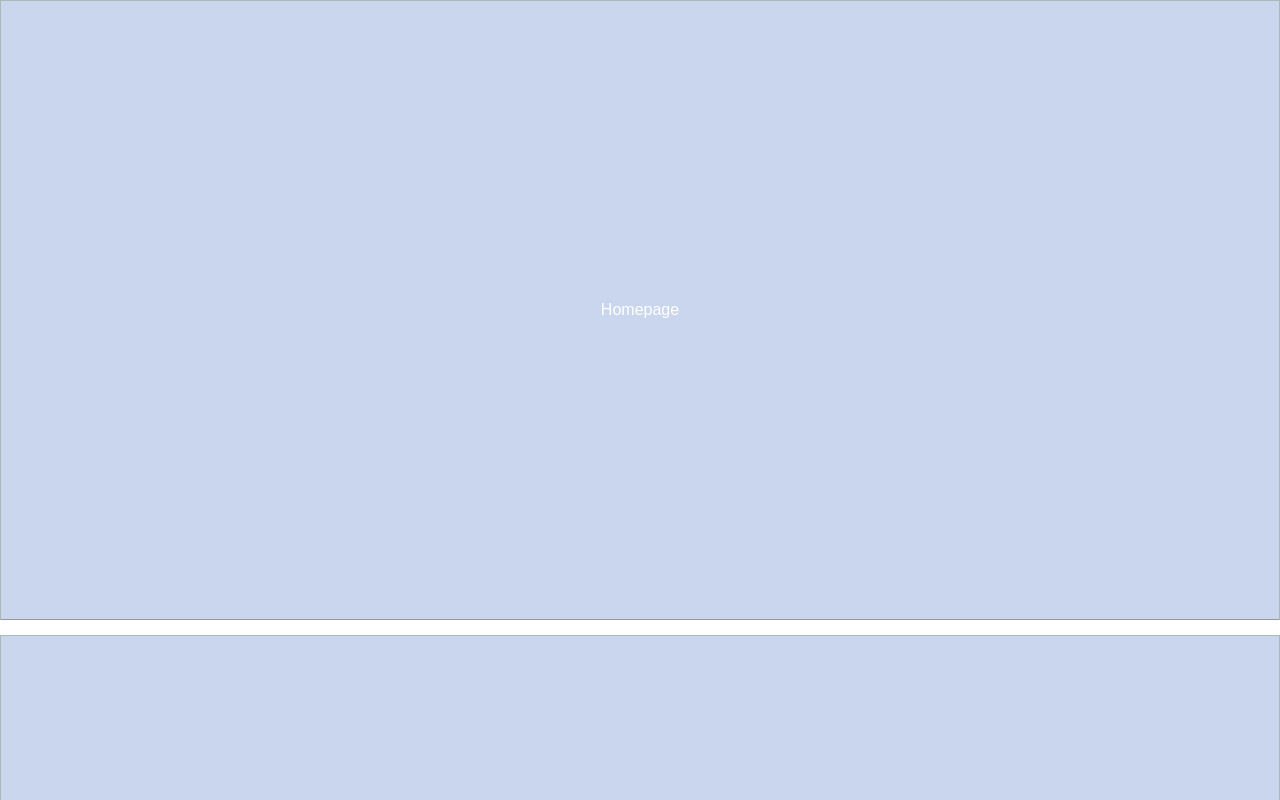
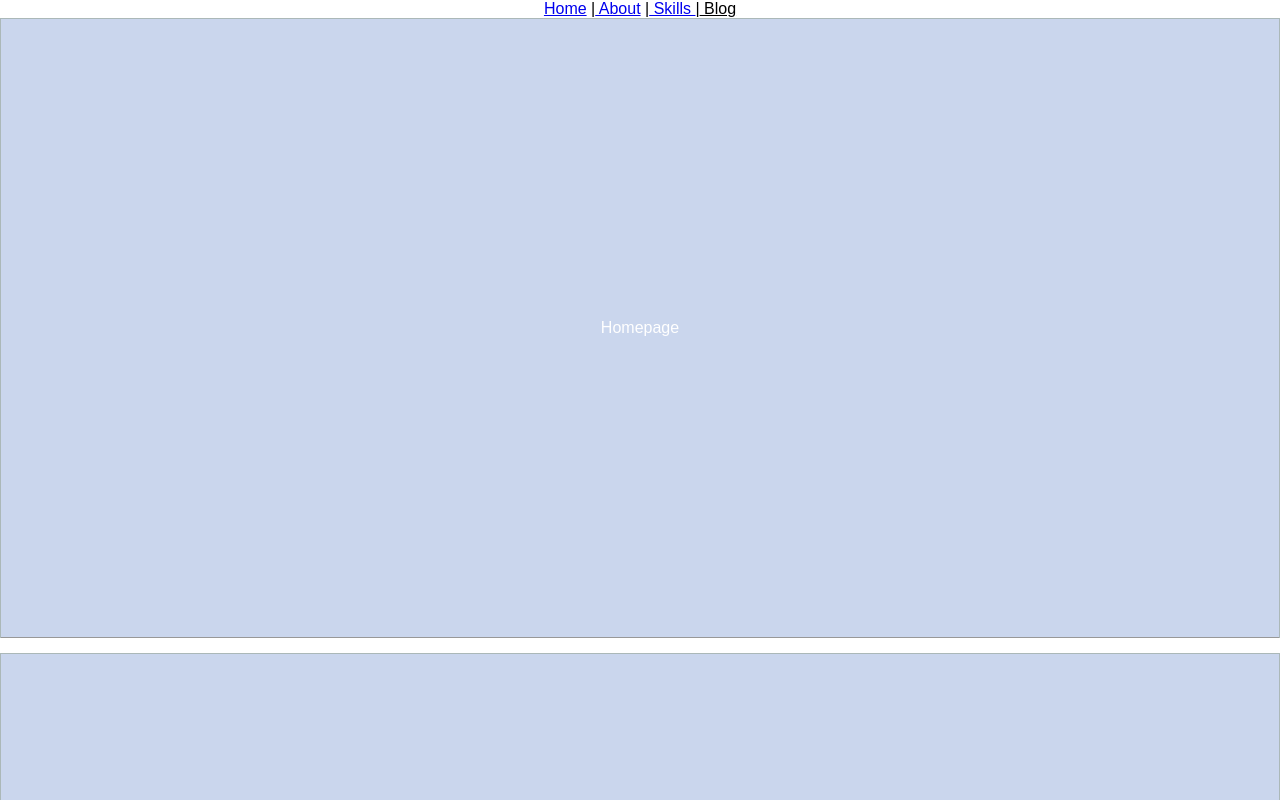
Before and after one commit to aisayo/portfolio, a React (Create React App) app in the folder portfolio-app/portfolio-app-client/: page / in a window 1280 px wide. Shown: the top 800 px of the page. Built offline with nearby package versions, Linux system fonts and the light colour scheme.

Commit message:
added Navbar

```diff
--- a/portfolio-app/portfolio-app-client/src/components/Header.js
+++ b/portfolio-app/portfolio-app-client/src/components/Header.js
@@ -1,10 +1,14 @@
 import React from 'react';
+import NavBar from './NavBar';
+import { BrowserRouter as Router, Route, Switch, } from 'react-router-dom';
 
 const Header = () => {
     return(
+        <Router>
         <div className>
-
+           <NavBar />
         </div>
+        </Router>
     )
 }
 
--- a/portfolio-app/portfolio-app-client/src/components/NavBar.js
+++ b/portfolio-app/portfolio-app-client/src/components/NavBar.js
@@ -3,10 +3,39 @@ import { NavLink } from 'react-router-dom';
 
 const NavBar = () => {
     return(
-        <div>
-            Navbar
-        </div>
+           <div className="navbar">
+
+            <NavLink
+                to="/home"
+                exact
+                activeStyle={{
+                    color: 'purple'
+                }}
+                > Home
+            </NavLink> |
+
+                <NavLink
+                to="/contact"
+                activeStyle={{
+                    color: 'black'
+                }}
+                > About</NavLink> |
+
+                <NavLink
+                to="/about"
+                activeStyle={{
+                    color: 'black'
+                }}
+                > Skills </NavLink> |
+
+                <NavLink
+                to="/"
+                activeStyle={{
+                    color: 'black'
+                }}
+                > Blog </NavLink>
+            </div>
     )
 }
 
-export default Navbar;
+export default NavBar;
```
Also changed, not shown: 1 other file (tests, documents, lock files or other folders).
